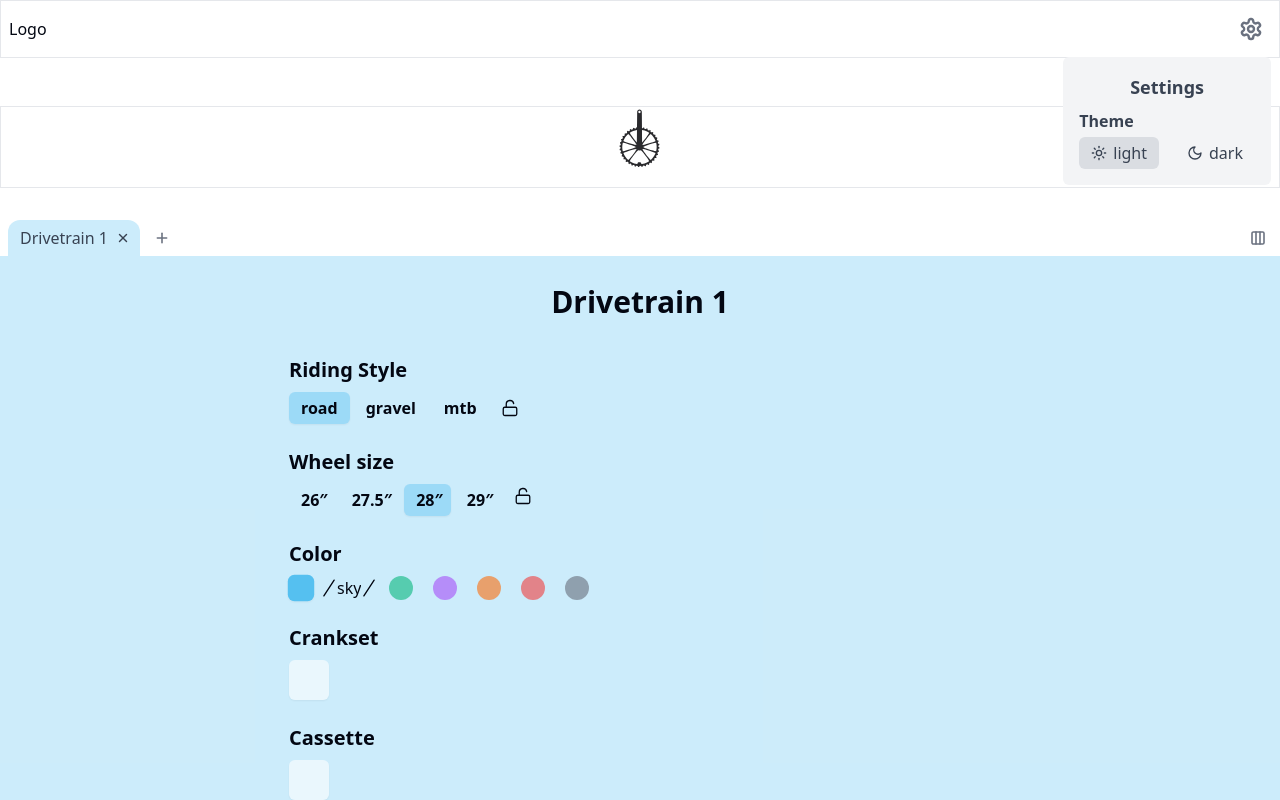
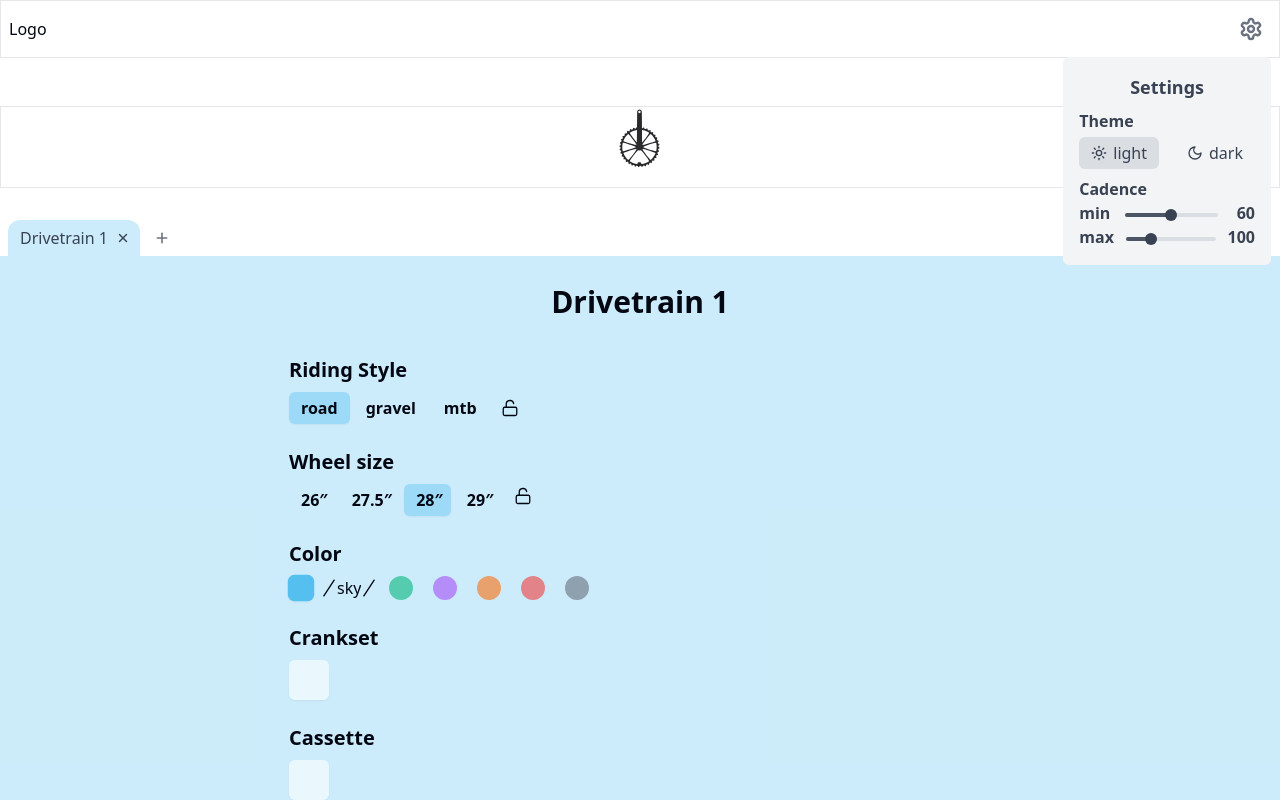
Before and after one commit to dmrtnv/gear-ratios, a React (Vite) app: page / in a window 1280 px wide. Both pictures are taken after a click on the button 1251 px from the left and 29 px from the top of the page. Shown: the top 800 px of the page. Built offline with nearby package versions, Linux system fonts and the light colour scheme.

Commit message:
Create CadenceSlider and add to Settings

```diff
--- /dev/null
+++ b/src/components/header/CadenceSlider.tsx
@@ -0,0 +1,37 @@
+import { useId, useState } from 'react';
+import { Slider } from '../ui/slider';
+
+type CadenceSliderProps = {
+  label: string;
+  defaultValue: number[];
+  max: number;
+  min: number;
+  step?: number;
+};
+
+function CadenceSlider({ label, defaultValue, max, min, step = 1 }: CadenceSliderProps) {
+  const id = useId();
+  const [value, setValue] = useState(defaultValue);
+
+  return (
+    <div className='flex w-full items-center justify-between gap-3 font-semibold text-muted-foreground'>
+      <label htmlFor={id} className='w-16'>
+        {label}
+      </label>
+      <Slider
+        defaultValue={defaultValue}
+        value={value}
+        onValueChange={(value) => setValue(value)}
+        max={max}
+        min={min}
+        step={step}
+        id={id}
+        className='pt-1'
+      />
+
+      <p className='w-12 text-end tabular-nums'>{value}</p>
+    </div>
+  );
+}
+
+export default CadenceSlider;
--- a/src/components/header/Settings.tsx
+++ b/src/components/header/Settings.tsx
@@ -3,6 +3,7 @@ import React, { useEffect, useRef } from 'react';
 import { SettingsProvider, useSettings } from './SettingsContext';
 import ThemeSwitch from './ThemeSwitch';
 import { cn } from '@/lib/utils';
+import CadenceSlider from './CadenceSlider';
 
 function Settings() {
   return (
@@ -11,9 +12,20 @@ function Settings() {
         <SettingsTrigger />
 
         <SettingsContent>
-          <h3 className='font-bold text-muted-foreground'>Theme</h3>
+          <div className='flex flex-col items-start gap-2'>
+            <div>
+              <h3 className='font-bold text-muted-foreground'>Theme</h3>
+              <ThemeSwitch className='mt-1' />
+            </div>
 
-          <ThemeSwitch className='mt-1' />
+            <div className='w-full'>
+              <h3 className='font-bold text-muted-foreground'>Cadence</h3>
+
+              <CadenceSlider label='min' defaultValue={[60]} max={80} min={40} />
+
+              <CadenceSlider label='max' defaultValue={[100]} max={160} min={80} />
+            </div>
+          </div>
         </SettingsContent>
 
         <Overlay />
```
